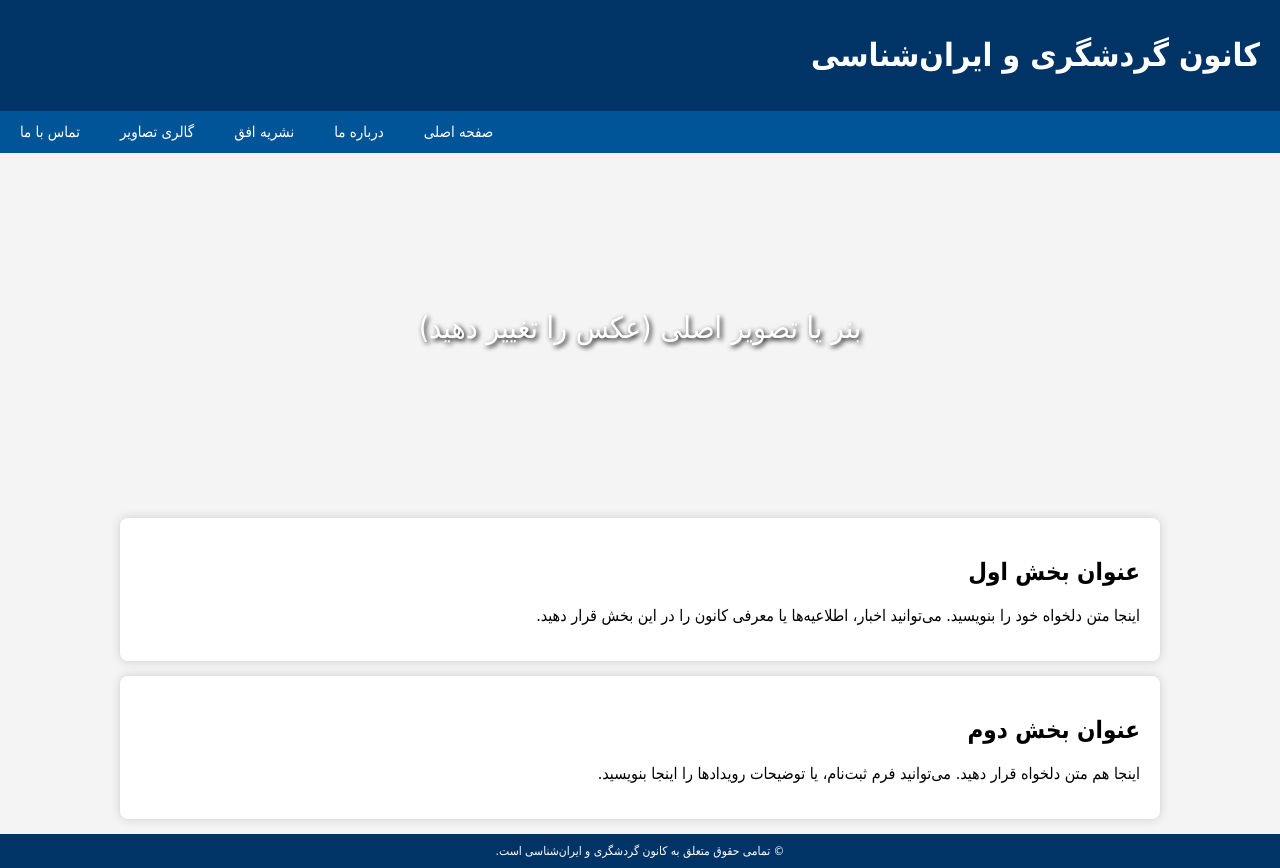
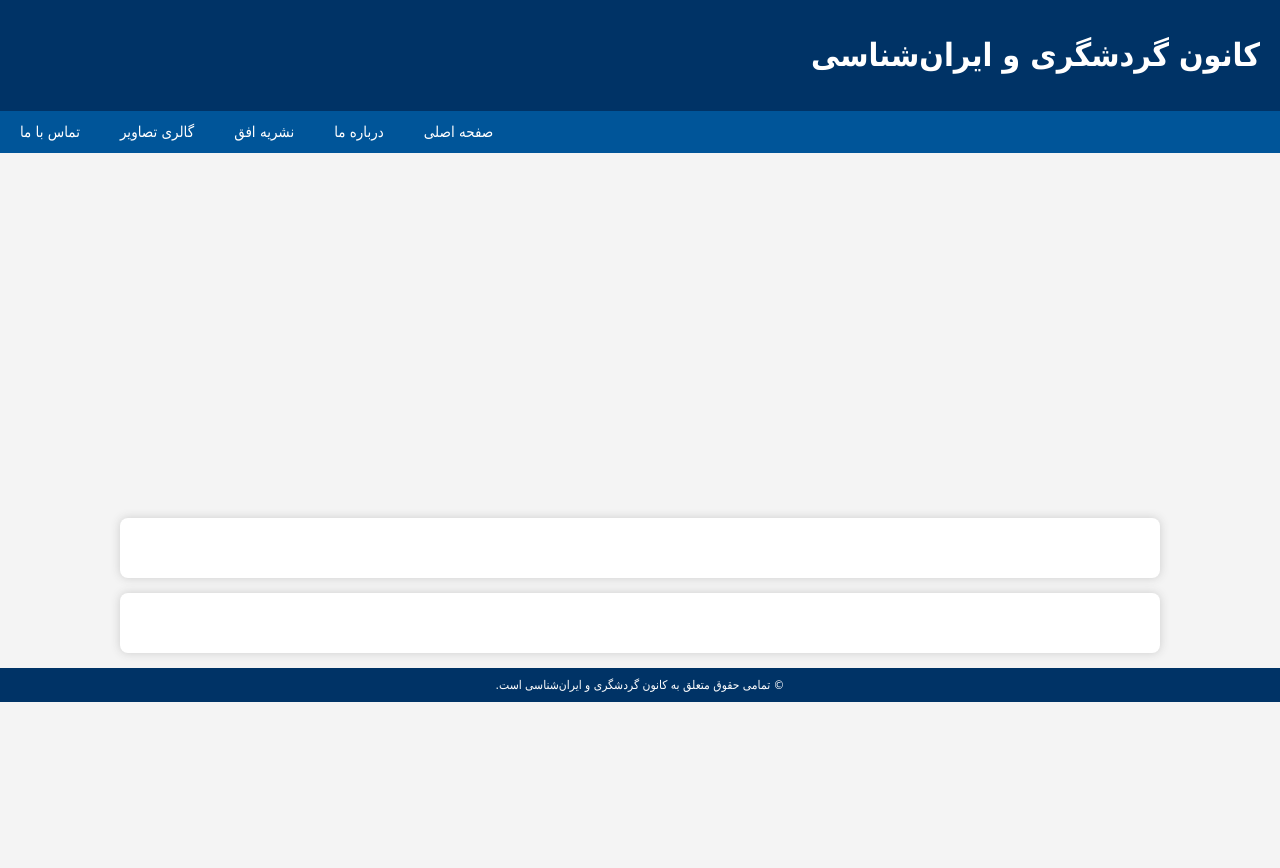
Before and after one commit to gardeshgarikiau/kanongardeshgari-site, a plain HTML site: page index.html in a window 1280 px wide. After the commit the page ends 800 px from the top, so only its background shows below. Drawn offline with Linux system fonts and the light colour scheme.

Commit message:
Update index.html

```diff
--- a/index.html
+++ b/index.html
@@ -92,17 +92,16 @@ section {
 </nav>
 
 <div class="hero">
-    بنر یا تصویر اصلی (عکس را تغییر دهید)
 </div>
 
 <section>
-    <h2>عنوان بخش اول</h2>
-    <p>اینجا متن دلخواه خود را بنویسید. می‌توانید اخبار، اطلاعیه‌ها یا معرفی کانون را در این بخش قرار دهید.</p>
+    <h2></h2>
+    <p></p>
 </section>
 
 <section>
-    <h2>عنوان بخش دوم</h2>
-    <p>اینجا هم متن دلخواه قرار دهید. می‌توانید فرم ثبت‌نام، یا توضیحات رویدادها را اینجا بنویسید.</p>
+    <h2></h2>
+    <p></p>
 </section>
 
 <div class="footer">
```
